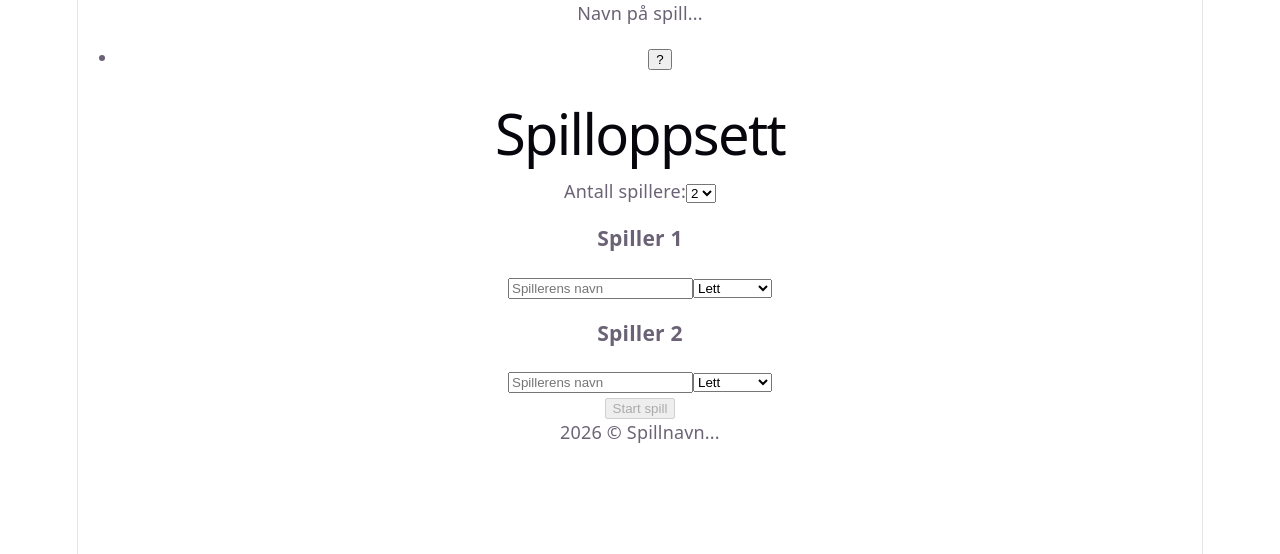
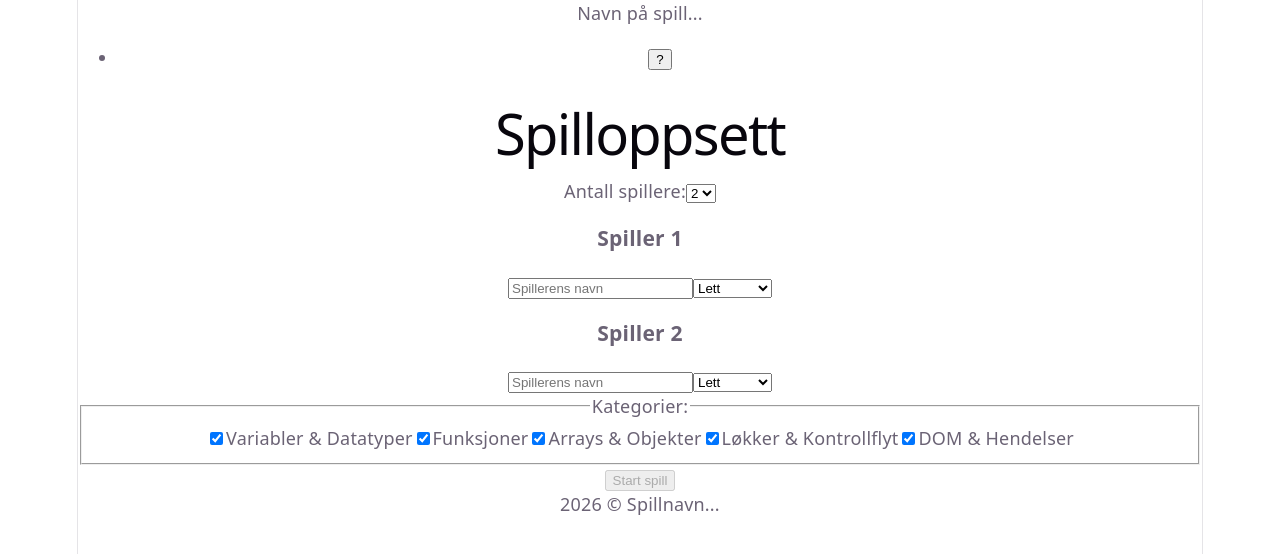
Before and after one commit to victortonneberg/UI_designprosjekt, a React (Vite) app in the folder UI_app/: page / in a window 1280 px wide. Shown: the top 554 px of the page. Built offline with nearby package versions, Linux system fonts and the light colour scheme.

Commit message:
Velge kategori
Implementert logikk som gjør det mulig for spillere å velge inkluderte kategorier. Felles for alle spillere

```diff
--- a/UI_app/src/components/game/D20Roller.jsx
+++ b/UI_app/src/components/game/D20Roller.jsx
@@ -1,8 +1,10 @@
 import { useState } from "react";
-import { categoryByD20, categoryNames } from "../../data/questions";
+import { categoryNames } from "../../data/questions";
+import { useGame } from "../../context/useGame";
 import "./dice.scss";
 
 export default function D20Roller({ onRollComplete }) {
+  const { selectedCategories } = useGame();
   const [result, setResult] = useState(null);
 
   const roll = () => {
@@ -10,7 +12,9 @@ export default function D20Roller({ onRollComplete }) {
     setResult(r);
   };
 
-  const category = result ? categoryByD20[result] : null;
+  const category = result
+    ? selectedCategories[(result - 1) % selectedCategories.length]
+    : null;
   const categoryName = category ? categoryNames[category] : null;
 
   return (
--- a/UI_app/src/components/setup/SetupScreen.jsx
+++ b/UI_app/src/components/setup/SetupScreen.jsx
@@ -1,14 +1,24 @@
 import { useState } from "react";
 import { useGame } from "../../context/useGame";
+import { categoryNames } from "../../data/questions";
+
+const alleKategorier = Object.keys(categoryNames);
 
 export default function SetupScreen({ onStartGame }) {
-  const { setPlayers } = useGame();
+  const { setPlayers, setSelectedCategories } = useGame();
 
   const [antallSpillere, setAntallSpillere] = useState(2);
   const [spillere, setSpillere] = useState([
     { name: "", difficulty: "easy" },
     { name: "", difficulty: "easy" },
   ]);
+  const [valgtKategorier, setValgtKategorier] = useState(alleKategorier);
+
+  const toggleKategori = (key) => {
+    setValgtKategorier((prev) =>
+      prev.includes(key) ? prev.filter((k) => k !== key) : [...prev, key],
+    );
+  };
 
   // Oppdater antall spillere og endrer spiller-listen hvis nødvendig:
   const handleAntall = (n) => {
@@ -30,8 +40,8 @@ export default function SetupScreen({ onStartGame }) {
   };
 
   const handleStart = () => {
-    // Skriver til context
     setPlayers(spillere);
+    setSelectedCategories(valgtKategorier);
     onStartGame();
   };
 
@@ -70,9 +80,26 @@ export default function SetupScreen({ onStartGame }) {
         </div>
       ))}
 
+      <fieldset>
+        <legend>Kategorier:</legend>
+        {alleKategorier.map((key) => (
+          <label key={key}>
+            <input
+              type="checkbox"
+              checked={valgtKategorier.includes(key)}
+              onChange={() => toggleKategori(key)}
+            />
+            {categoryNames[key]}
+          </label>
+        ))}
+      </fieldset>
+
       <button
         onClick={handleStart}
-        disabled={spillere.some((s) => s.name.trim() === "")}
+        disabled={
+          spillere.some((s) => s.name.trim() === "") ||
+          valgtKategorier.length === 0
+        }
       >
         Start spill
       </button>
--- a/UI_app/src/context/GameProvider.jsx
+++ b/UI_app/src/context/GameProvider.jsx
@@ -7,6 +7,9 @@ export const GameProvider = ({ children }) => {
   const [phase, setPhase] = useState("roll-d20");
   const [activeBossFight, setActiveBossFight] = useState(false);
   const [d20Result, setD20Result] = useState(null);
+  const [selectedCategories, setSelectedCategories] = useState([
+    "variables", "functions", "arrays", "loops", "dom",
+  ]);
 
   const nextPlayer = () => {
     if (players.length === 0) return;
@@ -41,6 +44,8 @@ export const GameProvider = ({ children }) => {
         endBossFight,
         d20Result,
         setD20Result,
+        selectedCategories,
+        setSelectedCategories,
       }}
     >
       {children}
```
